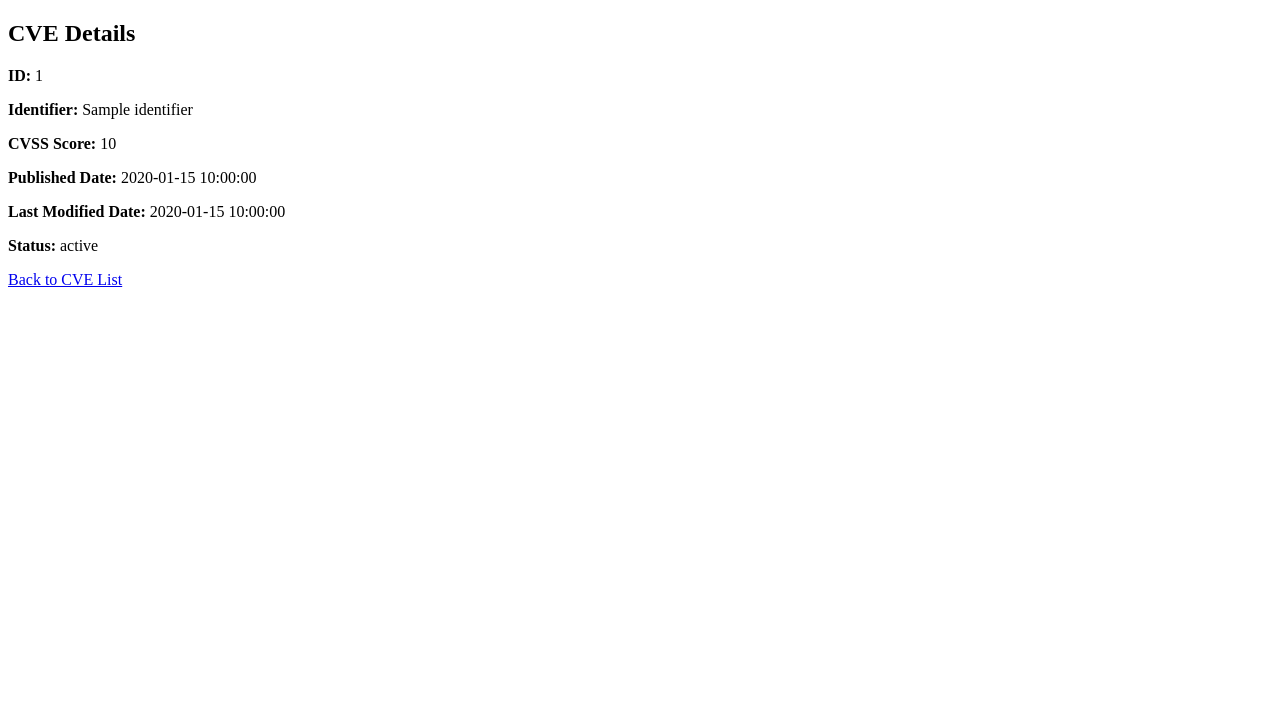
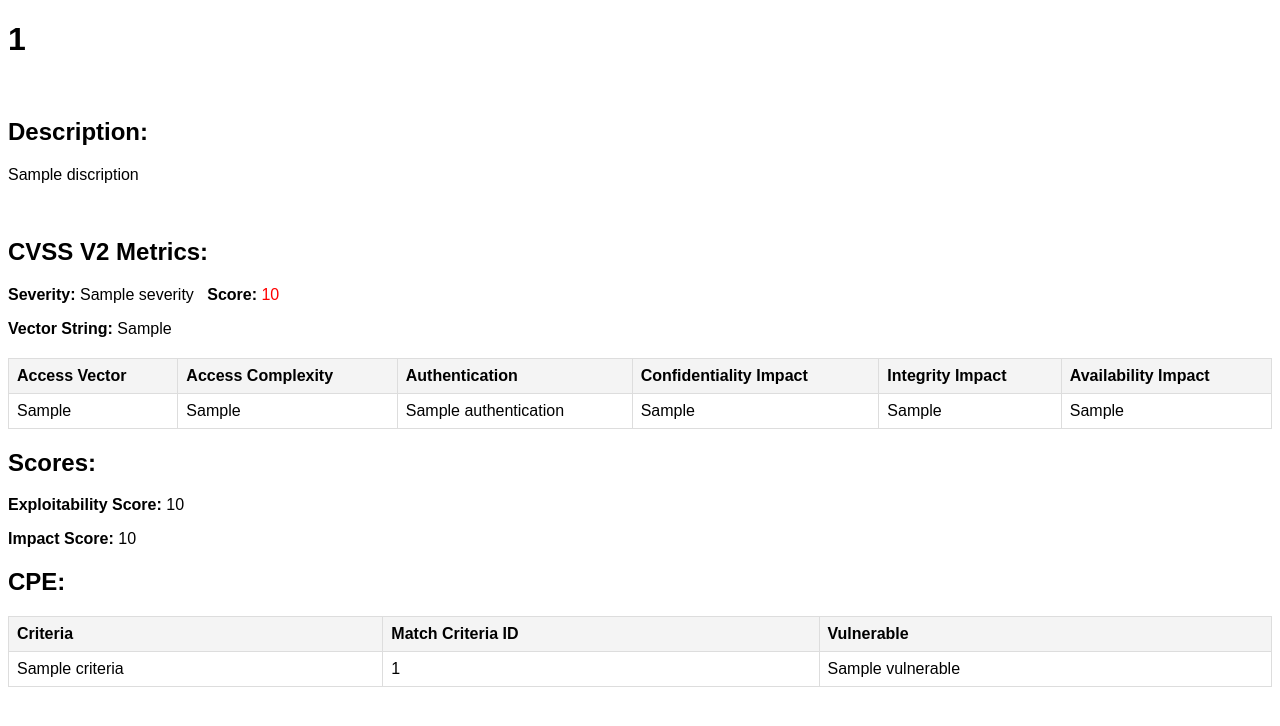
Before and after one commit to divpreetkaurr/NVD-assesment, a Flask app: template templates/cve_detail.html in a window 1280 px wide. Shown: the top 726 px of the page. Run offline with Flask 3, Linux system fonts and the light colour scheme; the template is opened without the code that fills it: most values are stand-ins (such as "Sample title", 1, 10 or a date in 2020).

Commit message:
cve_detail.html

```diff
--- a/templates/cve_detail.html
+++ b/templates/cve_detail.html
@@ -1,13 +1,6 @@
-<!DOCTYPE html>
-<html lang="en">
-<head>
-    <meta charset="UTF-8">
-    <meta name="viewport" content="width=device-width, initial-scale=1.0">
-    <title>CVE Details</title>
-</head>
-<body>
-    <h2>CVE Details</h2>
-    <p><strong>ID:</strong> {{ cve.cve_id }}</p>
+
+
+ <!--   <p><strong>ID:</strong> {{ cve.cve_id }}</p>
     <p><strong>Identifier:</strong> {{ cve.identifier }}</p>
     <p><strong>CVSS Score:</strong> {{ cve.cvss_score }}</p>
     <p><strong>Published Date:</strong> {{ cve.published_date }}</p>
@@ -15,4 +8,64 @@
     <p><strong>Status:</strong> {{ cve.status}}</p>
     <a href="/cves/list">Back to CVE List</a>
 </body>
+</html>-->
+<!DOCTYPE html>
+<html lang="en">
+<head>
+    <meta charset="UTF-8">
+    <meta name="viewport" content="width=device-width, initial-scale=1.0">
+    <title>CVE Details</title>
+    <style>
+        body { font-family: Arial, sans-serif; }
+        table { width: 100%; border-collapse: collapse; margin: 20px 0; }
+        th, td { border: 1px solid #ddd; padding: 8px; text-align: left; }
+        th { background-color: #f4f4f4; }
+    </style>
+</head>
+<body>
+    <h1>{{cve.cve_id}}</h1><br>
+    <h2>Description:</h2>
+    <p>{{ cve.discription }}</p><br>
+
+    <h2>CVSS V2 Metrics:</h2>
+    <p><strong>Severity:</strong> {{cve.severity}} &nbsp; <strong>Score:</strong> <span style="color:red;">{{cve.score}}</span></p>
+    <p><strong>Vector String:</strong> {{cve.vector_string}}</p>
+
+    <table>
+        <tr>
+            <th>Access Vector</th>
+            <th>Access Complexity</th>
+            <th>Authentication</th>
+            <th>Confidentiality Impact</th>
+            <th>Integrity Impact</th>
+            <th>Availability Impact</th>
+        </tr>
+        <tr>
+            <td>{{cve.access_vector}}</td>
+            <td>{{cve.access_complexity}}</td>
+            <td>{{cve.authentication}}</td>
+            <td>{{cve.confidentiality_impact}}</td>
+            <td>{{cve.integrity_impact}}</td>
+            <td>{{cve.availability_impact}}</td>
+        </tr>
+    </table>
+
+    <h2>Scores:</h2>
+    <p><strong>Exploitability Score:</strong> {{cve.exploitability_Score}}</p>
+    <p><strong>Impact Score:</strong> {{cve.impact_score}}</p>
+
+    <h2>CPE:</h2>
+    <table>
+        <tr>
+            <th>Criteria</th>
+            <th>Match Criteria ID</th>
+            <th>Vulnerable</th>
+        </tr>
+        <tr>
+            <td>{{cve.criteria}}</td>
+            <td>{{cve.match_criteria_id}}</td>
+            <td>{{cve.vulnerable}}</td>
+        </tr>
+    </table>
+</body>
 </html>
```
